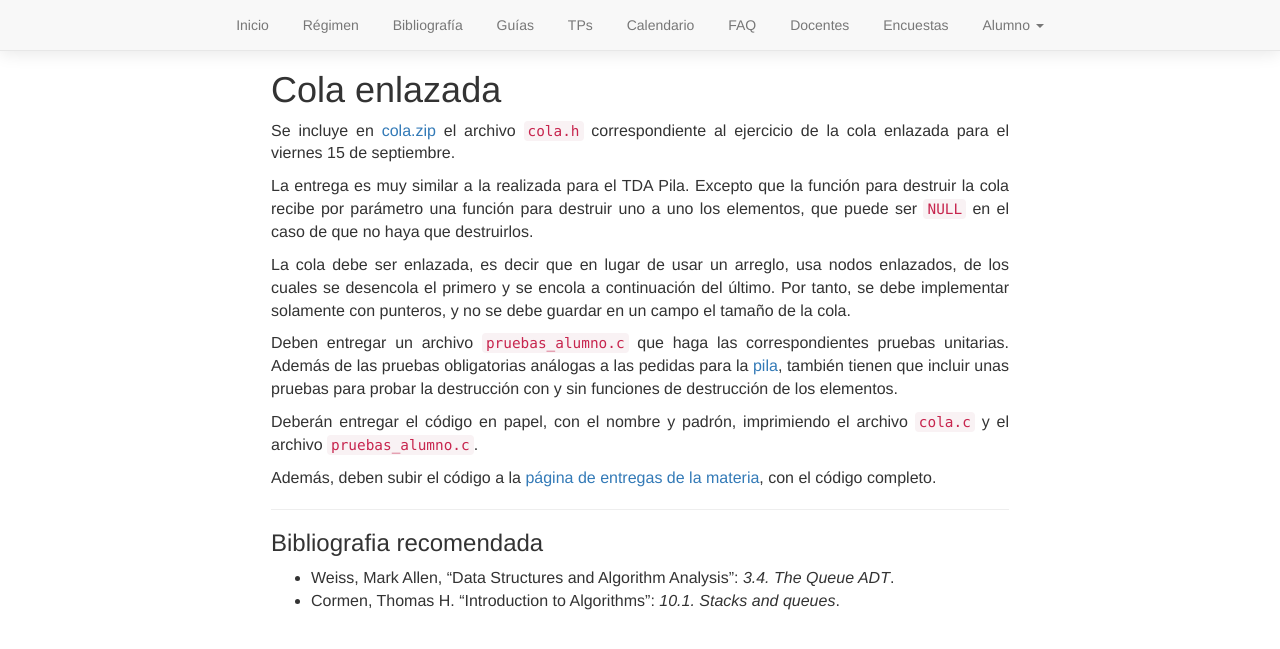
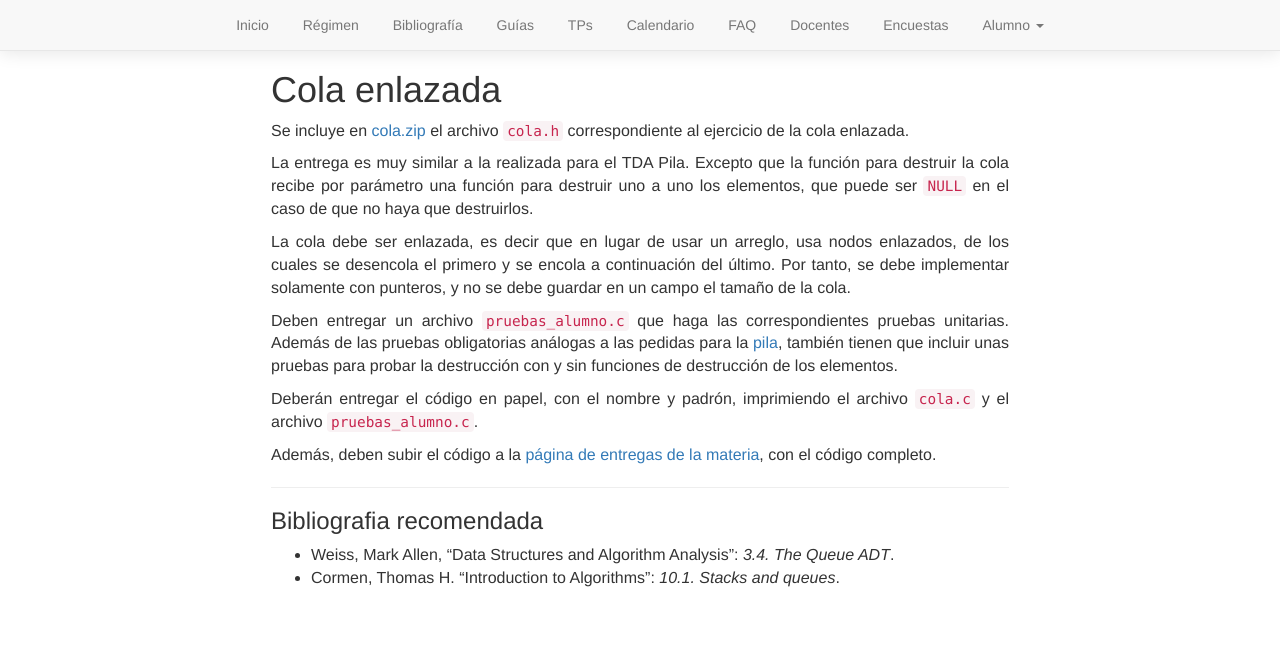
Before and after one commit to algoritmos-rw/algoritmos, a Jekyll site: the page built from static/tps/tda/04_cola.md, in a window 1280 px wide. Shown: the top 649 px of the page. Built offline with Jekyll 4.4.1, drawn with Linux system fonts in a browser that asks for light colours.

```diff
--- a/static/tps/tda/04_cola.md
+++ b/static/tps/tda/04_cola.md
@@ -7,7 +7,7 @@
 Cola enlazada
 =============
 
-Se incluye en [cola.zip](https://drive.google.com/open?id=14FBBgw5aO4BgyhSit93M3YVhUqYAZYlR) el archivo `cola.h` correspondiente al ejercicio de la cola enlazada para el viernes 15 de septiembre.
+Se incluye en [cola.zip](https://drive.google.com/open?id=14FBBgw5aO4BgyhSit93M3YVhUqYAZYlR) el archivo `cola.h` correspondiente al ejercicio de la cola enlazada.
 
 La entrega es muy similar a la realizada para el TDA Pila.  Excepto que la función para destruir la cola recibe por parámetro una función para destruir uno a uno los elementos, que puede ser `NULL` en el caso de que no haya que destruirlos.
 
```
Also changed, not shown: _posts/2018-03-23-publicacion-vd.md (added, +15 -0 lines).
